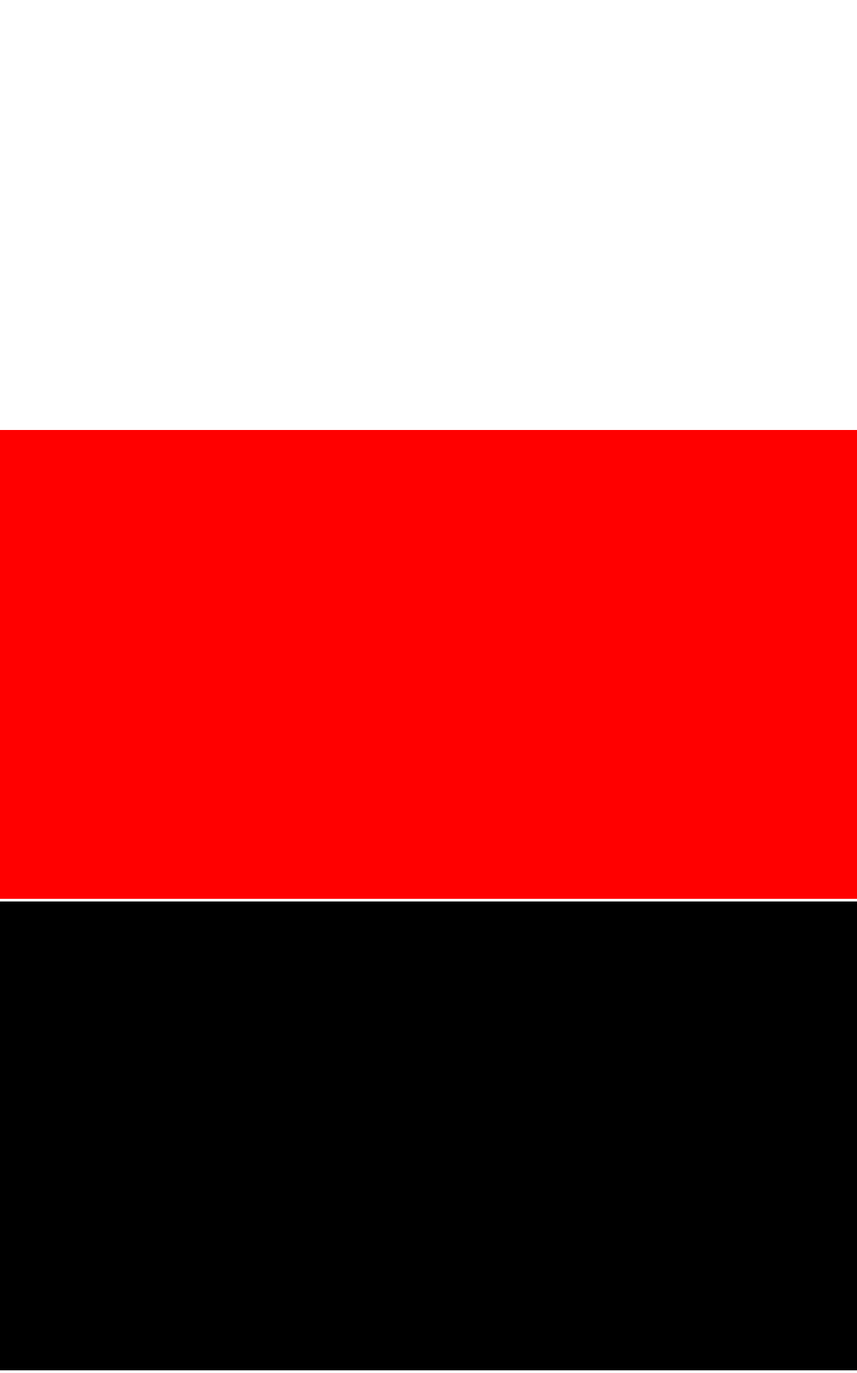
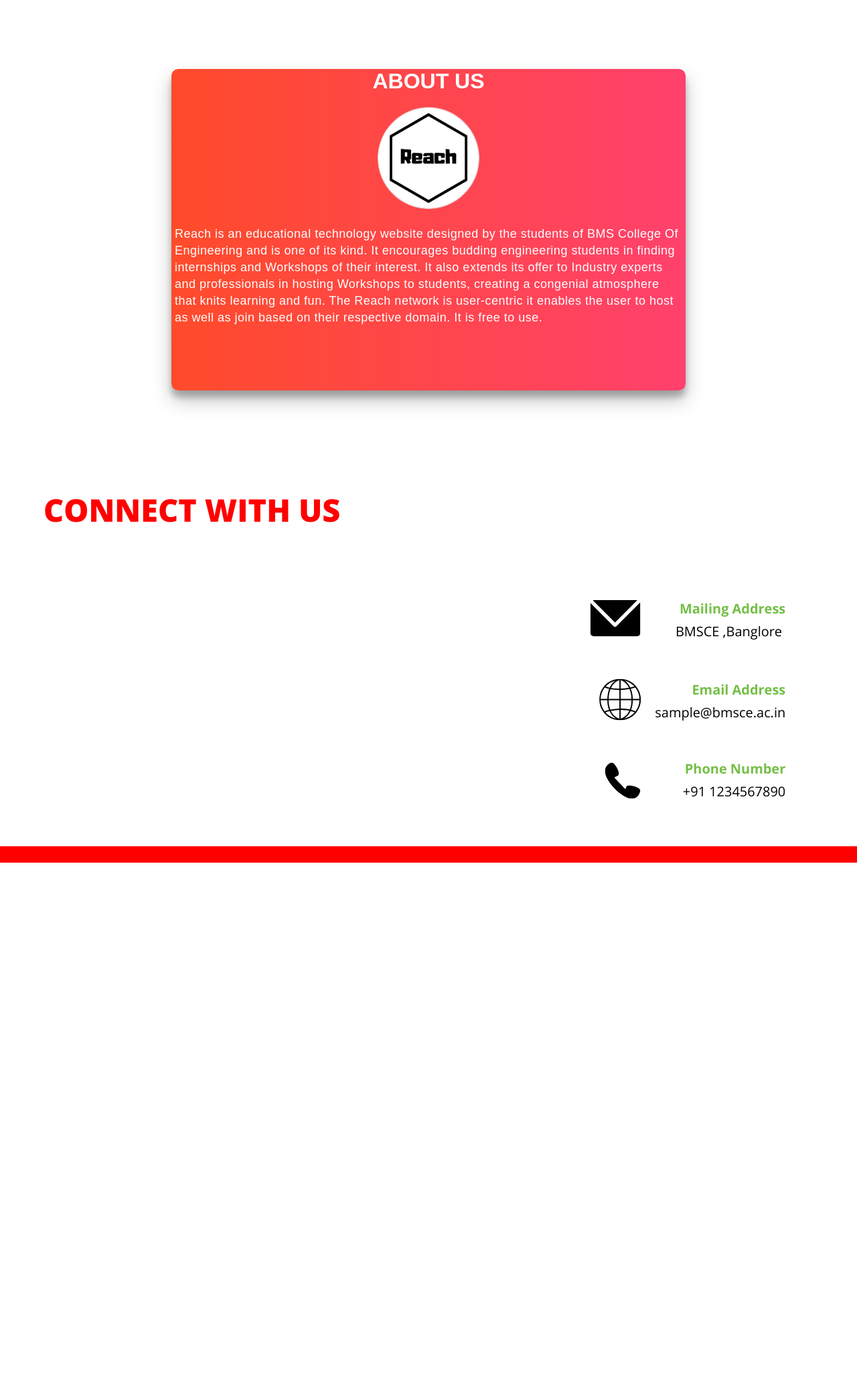
Before and after one commit to dhanraj404/WebProject, a PHP site: page /explore.html in a window 1280 px wide. Shown: the part 62-2112 px from the top of the page at 67% size. After the commit the page ends 1350 px from the top, so only its background shows below. Run offline with PHP 8.4, Linux system fonts and the light colour scheme.

Commit message:
Add files via upload

```diff
--- a/explore/explore.css
+++ b/explore/explore.css
@@ -1,6 +1,4 @@
-html{
-	scroll-behavior: smooth;
-}
+
 body{
 	margin: 0;
 	padding: 0;
@@ -39,15 +37,71 @@ a{
 	display: inline-block;
 	width: 100%;
 }
+.first{
+	box-sizing: border-box;
+	background: white;
+	font-family: 'Montserrat', sans-serif;
+	display: flex;
+	flex-direction: column;
+	justify-content: center;
+	align-items: center;
+	height: 100vh;
+	margin: -20px 0 50px;
+}
+.container{
+	background: #ff416c;
+	background: linear-gradient(to right,#ff4b2b,#ff416c) no-repeat 0 0/cover;
+	color: #fff;
+	border-radius: 10px;
+	box-shadow: 0 14px 28px rgba(0,0,0,0.25),0 10px 10px rgba(0,0,0,0.22);
+	position: relative;
+	overflow: hidden;
+	width: 768px;
+	max-width: 100%;
+	min-height: 480px;
+    margin-top: 50px;
+}
+h1{
+	font-weight: bold;
+	margin: 0;
+	text-align: center;
+}
+p{
+	font-size: 18px;
+	font-weight: 100;
+	line-height: 25px;
+	letter-spacing: 0.5px;
+	margin: 20px 0 30px;
+	padding: 5px;
+}
+.txt{
+	text-align: center;
+
+}
+.i{
+	border: 1px solid #dddddd;
+    border-radius: 50%;
+    display: inline-flex;
+    justify-content: center;
+    align-items: center;
+    margin: 20px;
+     display: block;
+  margin-left: auto;
+  margin-right: auto;
+  }
 #section2{
 	height: 700px;
-	background: red;
 	display: inline-block;
 	width: 100%;
+
+}
+.bg {
+  background-image: url('contact.png');
+}
+.devi{background-image: url('Developers.png');
 }
 #section3{
-	height: 700px;
-	background: black;
+    height=700px;
 	display: inline-block;
-	width: 100%;
+    width: 100%;
 }
--- a/explore/explore.html
+++ b/explore/explore.html
@@ -9,14 +9,24 @@
             <ul>
                 <li><a href="#section1">Home</a></li>
                 <li><a href="#section2">Contact</a></li>
-                <li><a href="#section3">Developers</a></li>
+                <li><a href="Developer.html">Developers</a></li>
             </ul>
         </nav>
         <div id="section1">
+        <div class="first">
+      <div class="container">
+          <h1 class="txt">ABOUT US</h1>
+          <img class="i center" src="Reach.jpg" style="width:150px"/>
+            <p class="ab">Reach is an educational technology website designed by the students of BMS College Of Engineering and is one of  its kind. It encourages budding engineering students in finding internships and Workshops of their interest. It also extends its offer to Industry experts and professionals in hosting Workshops to students, creating a congenial atmosphere that knits learning and fun. The Reach network is user-centric it enables the user to host as well as join based on their respective domain. It is free to use.</p>
+          </div>
         </div>
-        <div id="section2">
+    </div>
+       <div class="bg">
+        <div id="section2"></div>
         </div>
+        <div class="bg">
         <div id="section3">
         </div>
+    </div>
     </body>
 </html>
```
Also changed, not shown: explore/Developer.html (added, +8 -0 lines), explore/Reach.png (added).
